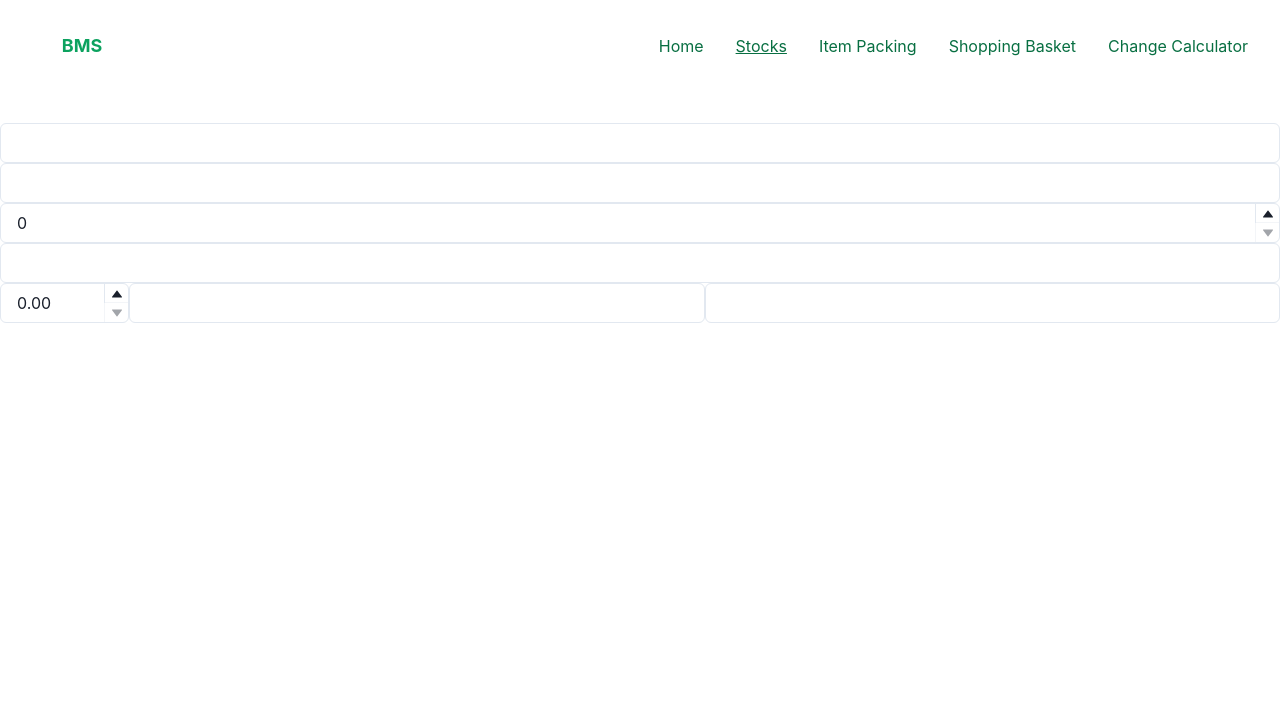
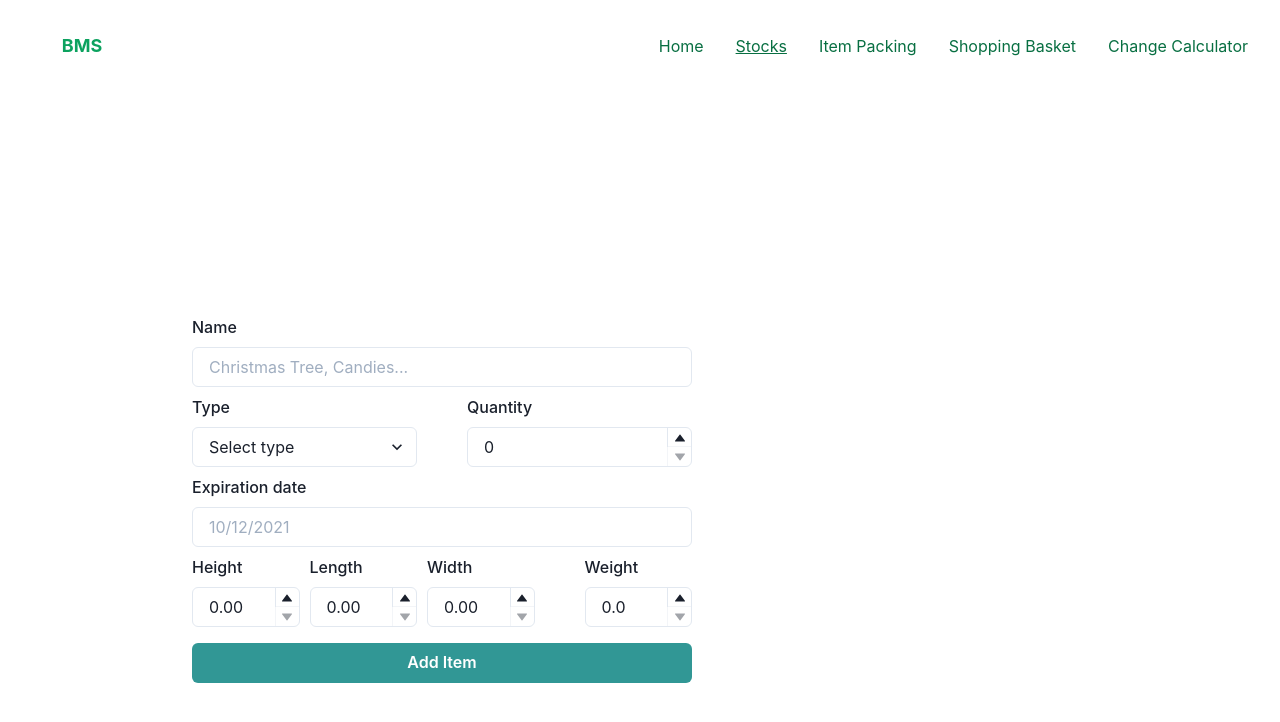
Before and after one commit to Harmos274/SCRUMGroupProjectBM, a React (Create React App) app: page /stock in a window 1280 px wide. Shown: the top 722 px of the page. Built offline with nearby package versions, Linux system fonts and the light colour scheme.

Commit message:
[Update] Completed UI element from STockPage

```diff
--- a/src/pages/StockPage.js
+++ b/src/pages/StockPage.js
@@ -1,4 +1,5 @@
-import { Input, Flex } from '@chakra-ui/react'
+import { Input, Flex, Text, Select, Stack , Button, Spacer} from '@chakra-ui/react'
+import { FormControl, FormLabel, FormHelperText } from '@chakra-ui/react'
 import SizeInputField from '../components/SizeInputField'
 import {
     NumberInput,
@@ -7,16 +8,30 @@ import {
     NumberIncrementStepper,
     NumberDecrementStepper,
 } from '@chakra-ui/react'
+import theme from "../utils/theme";
 
 export default function StockPage() {
     return (
-        <div>
-            <Flex direction='column'>
-                {/*Name*/}
-                <Input/>
-                {/*Type*/}
-                <Input/>
-                {/*Quantity*/}
+        <div center="0">
+        <Stack position="absolute" direction='column' alignItems='center' maxWidth='500px' margin='15%'>
+
+            <FormControl id='item_name'>
+                <FormLabel>Name</FormLabel>
+                <Input placeholder="Christmas Tree, Candies..."/>
+            </FormControl>
+
+            <Flex flexDirection='row' width="100%">
+                <FormControl id='item_type' marginRight="10%">
+                    <FormLabel>Type</FormLabel>
+                    <Select placeholder='Select type'>
+                        <option value='Essential'   >Essential</option>
+                        <option value='Luxury'      >Luxury</option>
+                        <option value='Gift'        >Gift</option>
+                    </Select>
+                </FormControl>
+
+                <FormControl id='item_quantity'>
+                    <FormLabel>Quantity</FormLabel>
                     <NumberInput defaultValue={0} min={0}>
                         <NumberInputField />
                         <NumberInputStepper>
@@ -24,17 +39,41 @@ export default function StockPage() {
                             <NumberDecrementStepper />
                         </NumberInputStepper>
                     </NumberInput>
-                {/*Expiration Date*/}
-                <Input/>
-                <Flex>
-                    {/*Height*/}
-                    <SizeInputField defaultValue={0} min={0} precision={2} step={0.5}/>
-                    {/*Width*/}
-                    <Input/>
-                    {/*Length*/}
-                    <Input/>
+                </FormControl>
             </Flex>
+
+            <FormControl id='expiration_date'>
+                <FormLabel>Expiration date</FormLabel>
+                <Input placeholder="10/12/2021"/>
+            </FormControl>
+
+            <Flex flexDirection='row' alignItems='center'>
+                <FormControl id="heights" marginEnd="2%">
+                    <FormLabel>Height</FormLabel>
+                    <SizeInputField defaultValue={0} min={0} precision={2} step={0.5} />
+                </FormControl>
+
+                <FormControl id="lenght" marginEnd="2%">
+                    <FormLabel>Length</FormLabel>
+                    <SizeInputField defaultValue={0} min={0} precision={2} step={0.5} />
+                </FormControl>
+
+                <FormControl id="width" marginEnd="10%">
+                    <FormLabel>Width</FormLabel>
+                    <SizeInputField defaultValue={0} min={0} precision={2} step={0.5} />
+                </FormControl>
+
+                <FormControl id="Weight" alignSelf="end">
+                    <FormLabel>Weight</FormLabel>
+                    <SizeInputField defaultValue={0} min={0} precision={1} step={0.5} />
+                </FormControl>
+
             </Flex>
+            <Spacer/>
+            <Button colorScheme="teal" variant="solid" width="100%">
+                Add Item
+            </Button>
+        </Stack>
         </div>
     )
 }
```
Lines whose indentation alone changed are shown as unchanged.
